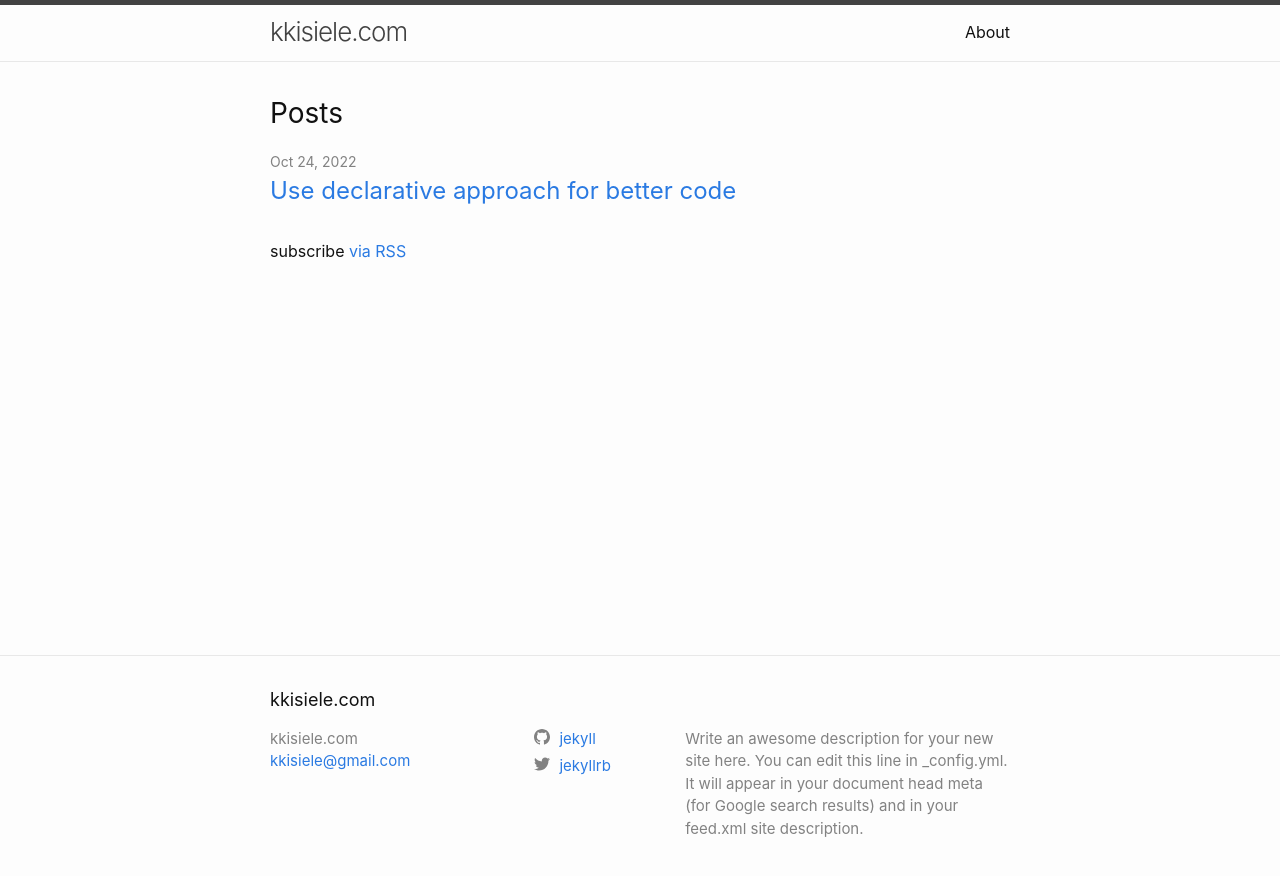
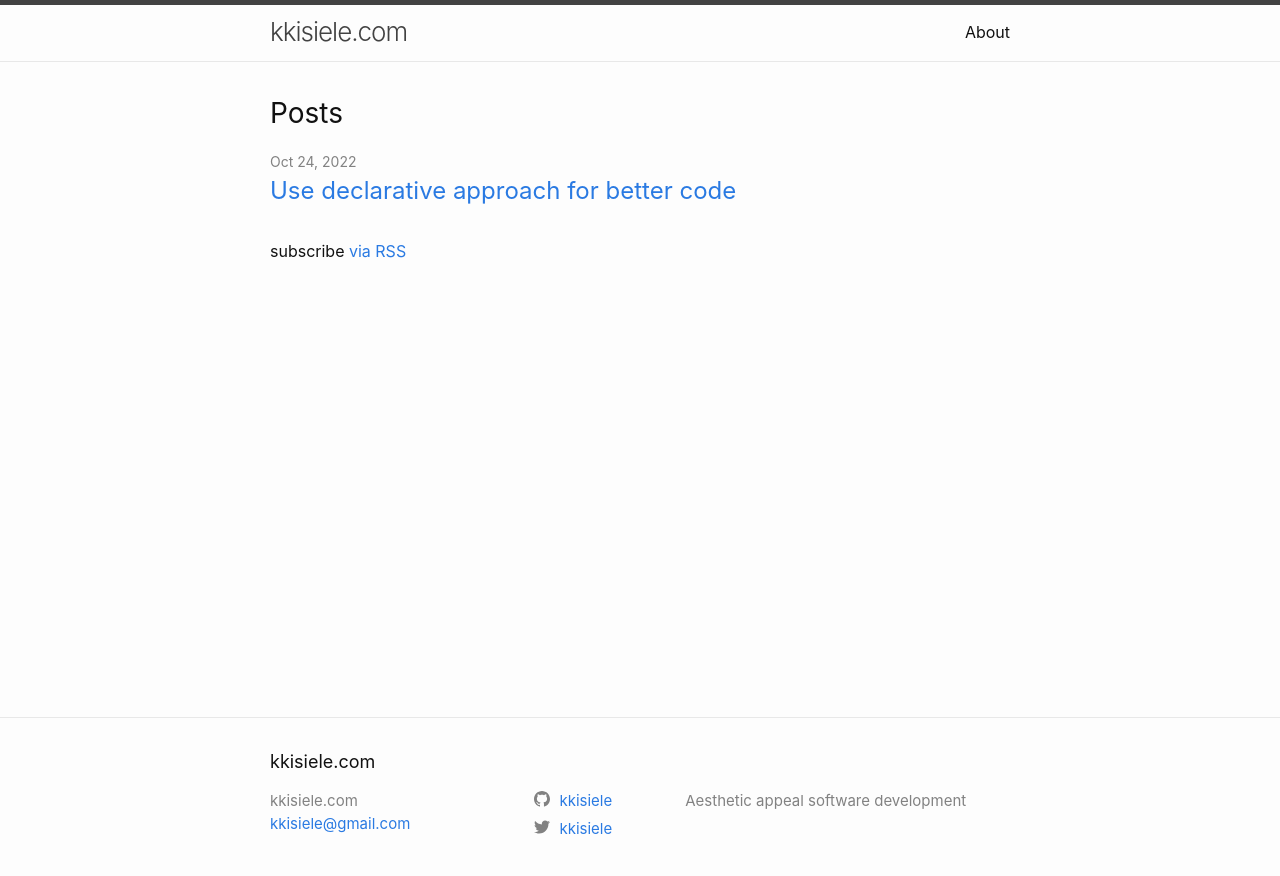
Before and after one commit to kkisiele/kkisiele.github.io, a Jekyll site: the page built from index.markdown, in a window 1280 px wide. Shown: the top 876 px of the page. Built offline with Jekyll 4.4.1, drawn with Linux system fonts in a browser that asks for light colours.

Commit message:
Update config

```diff
--- a/_config.yml
+++ b/_config.yml
@@ -21,13 +21,11 @@
 title: kkisiele.com
 email: kkisiele@gmail.com
 description: >- # this means to ignore newlines until "baseurl:"
-  Write an awesome description for your new site here. You can edit this
-  line in _config.yml. It will appear in your document head meta (for
-  Google search results) and in your feed.xml site description.
+  Aesthetic appeal software development
 baseurl: "" # the subpath of your site, e.g. /blog
-url: "" # the base hostname & protocol for your site, e.g. http://example.com
-twitter_username: jekyllrb
-github_username:  jekyll
+url: "https://kkisiele.com" # the base hostname & protocol for your site, e.g. http://example.com
+twitter_username: kkisiele
+github_username:  kkisiele
 
 # Build settings
 theme: minima
```
